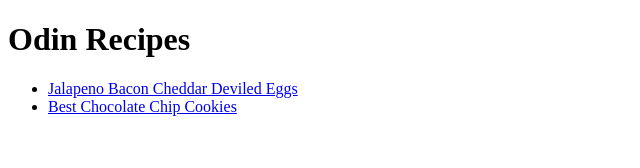
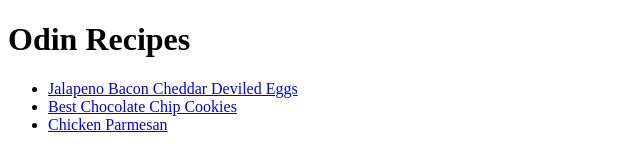
Before and after one commit to farlandJeff/odin-recipes, a plain HTML site: page index.html in a window 1280 px wide. Shown: the whole page, without its empty margins (0-640 px from the left). Drawn offline with Linux system fonts and the light colour scheme.

Commit message:
Add link

```diff
--- a/index.html
+++ b/index.html
@@ -11,6 +11,7 @@
     <ul>
         <li><a href="./recipes/deviled-eggs.html">Jalapeno Bacon Cheddar Deviled Eggs</a></li>
         <li><a href="./recipes/cookie.html">Best Chocolate Chip Cookies</a></li>
+        <li><a href="./recipes/chickenparm.html">Chicken Parmesan</a></li>
     </ul>
 </body>
 </html>
```
